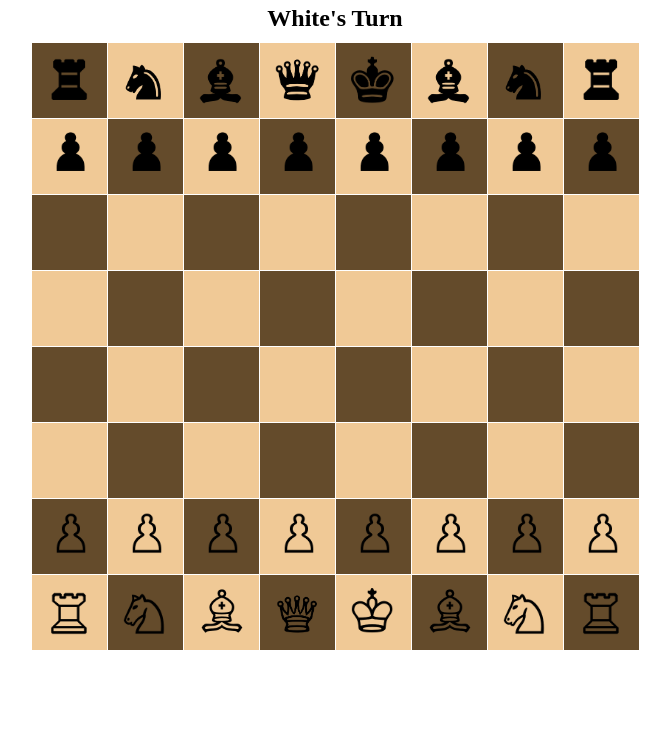
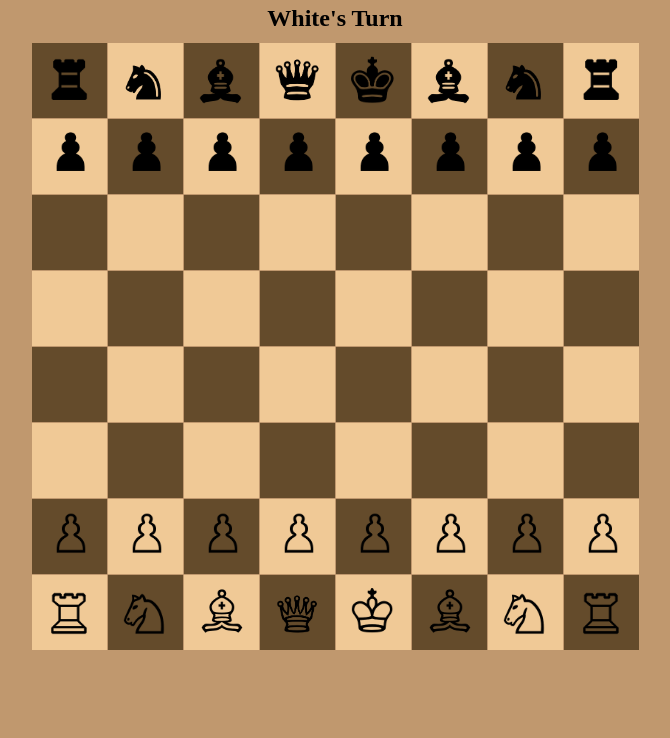
Before and after one commit to intisarzeynedin/CHESS-Game, a plain HTML site: page index.html in a window 1280 px wide. Shown: the part 62-800 px from the top of the page, without its empty margins (305-975 px from the left). Drawn offline with Linux system fonts and the light colour scheme.

Commit message:
changed style

```diff
--- a/chess.css
+++ b/chess.css
@@ -1,30 +1,30 @@
 * {
     margin: 0;
     padding: 0;
-    /* Remove default margin and padding from all elements */
+
 }
 
 body {
     display: grid;
     place-items: center;
     overflow-x: hidden;
-    /* Center the body content using grid display and hide horizontal overflow */
+    background: rgb(192, 152, 110);
 }
 
 h1 {
     margin: 10px;
-    /* Add margin around the main heading */
+
 }
 
 ul {
     display: grid;
     grid-template-columns: 1fr;
-    /* Create a single-column grid layout for the unordered list */
+
 }
 
 .divv {
     display: flex;
-    /* Use flexbox to layout the rows */
+
 }
 
 li {
@@ -32,59 +32,59 @@ li {
     display: grid;
     place-items: center;
     font-size: 0px;
-    /* Remove list bullets, center items within each box, and set font size to 0 (likely for image-based content) */
+
 }
 
 .box {
     margin: .5px;
     width: 75px;
     height: 75px;
-    /* Define size and margin for each box on the chessboard */
+
 }
 
 #tog {
     margin: 10px 0px;
-    /* Add vertical margin to the toggle element */
+
 }
 
 .allimg {
     width: 45px;
     position: relative;
     bottom: 5px;
-    /* Set width and position adjustment for all images */
+
 }
 
 .allpawn {
     transform: scale(.7);
-    /* Scale down the size of pawn images */
+
 }
 
 .authcont {
     width: 100vw;
-    /* Set the width of the container to 100% of the viewport width */
+
 }
 
 .author {
     float: right;
     margin-right: 50px;
-    /* Float the author element to the right with a margin */
+
 }
 
 @media (max-width:650px) {
-    /* Media query for screens with a maximum width of 650px */
+
     #tog {
         margin-bottom: 70px;
-        /* Increase bottom margin for the toggle element */
+
     }
 
     .box {
         width: 11vw;
         height: 11vw;
-        /* Adjust the size of the boxes to be responsive */
+
     }
 
     .allimg {
         width: 7vw;
-        /* Adjust the width of images to be responsive */
+
     }
 }
```
